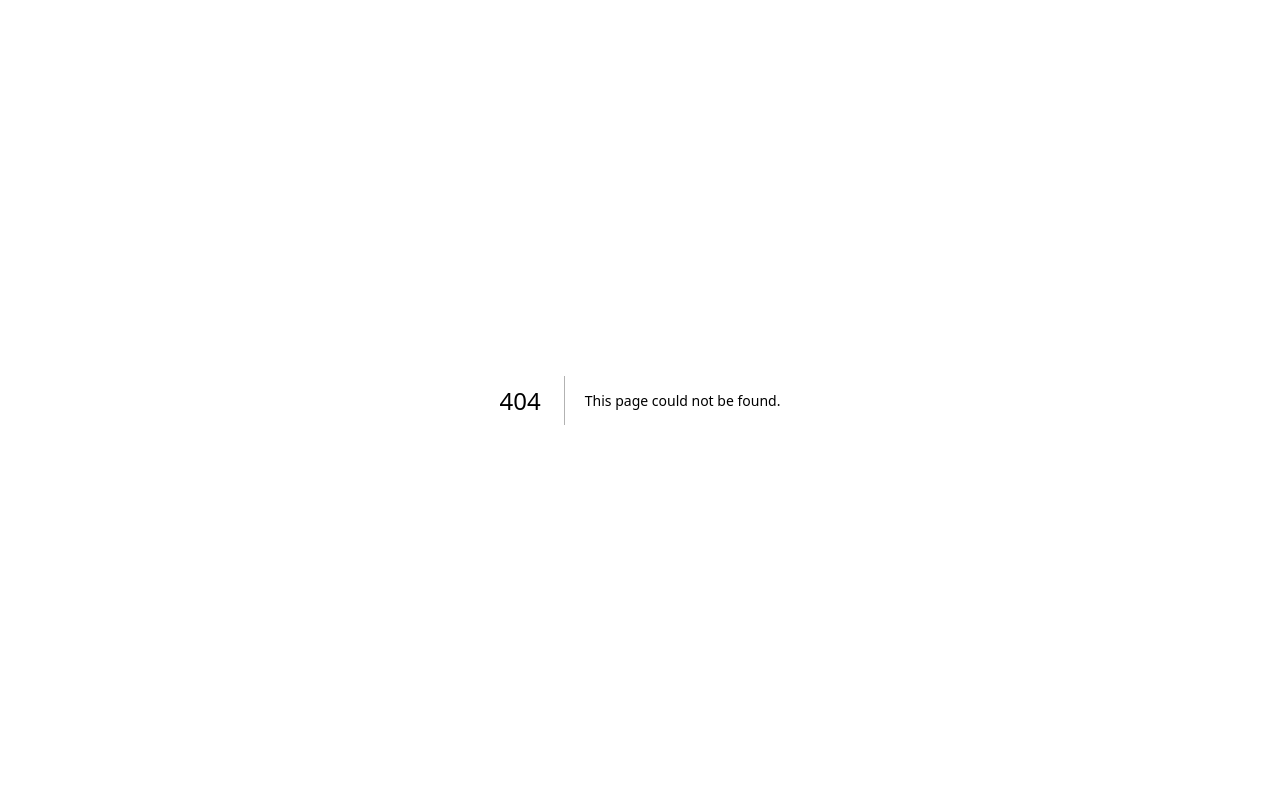
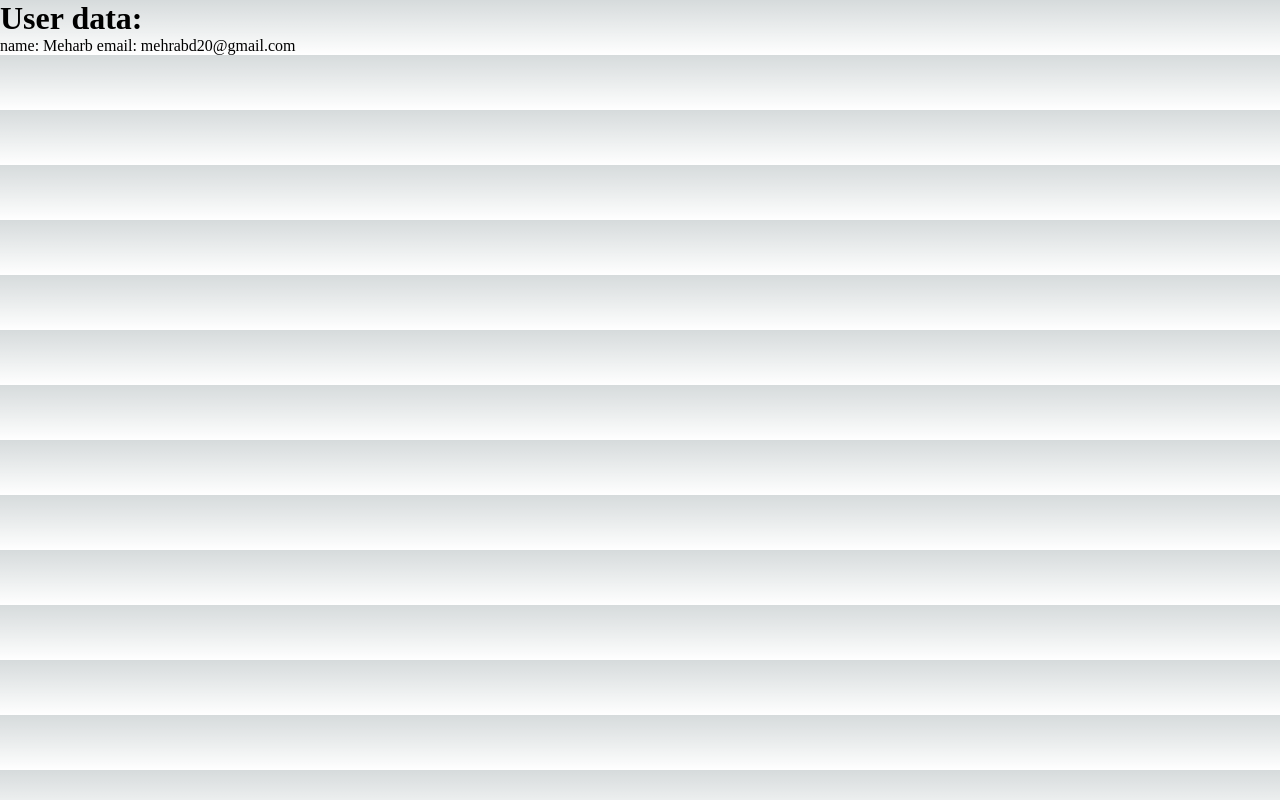
Before and after one commit to mehrabFronto/Next.js-v12-Pre-Rendering-Exercise, a Next.js app: page /profile in a window 1280 px wide. Before the commit this address had no page. Built offline with nearby package versions, Linux system fonts and the light colour scheme; data requests are answered from the project's data file.

Commit message:
client-side data fetching example

```diff
--- a/db.json
+++ b/db.json
@@ -68,5 +68,12 @@
          "description": "description 4",
          "category": "next"
       }
-   ]
+   ],
+   "profile": {
+      "name": "Meharb",
+      "email": "mehrabd20@gmail.com",
+      "transactions": 15,
+      "balance": 1000,
+      "products": 5
+   }
 }
--- a/pages/index.js
+++ b/pages/index.js
@@ -12,6 +12,8 @@ export default function Home() {
          <Link href="/products">Go to products list page?</Link>
          <br />
          <Link href="/blogs">Go to blogs list page?</Link>
+         <br />
+         <Link href="/profile">Go to profile page?</Link>
       </div>
    );
 }
--- /dev/null
+++ b/pages/profile.js
@@ -0,0 +1,37 @@
+import axios from "axios";
+import { useEffect, useState } from "react";
+
+const Profile = () => {
+   const [loading, setLoading] = useState(true);
+   const [userData, setUserData] = useState({});
+   const [error, setError] = useState("");
+
+   useEffect(() => {
+      axios
+         .get("http://localhost:4000/profile")
+         .then(({ data }) => {
+            setLoading(false);
+            setUserData(data);
+         })
+         .catch(({ message }) => {
+            setLoading(false);
+            setUserData({});
+            setError(message);
+         });
+   }, []);
+
+   if (loading) return <div>loading...</div>;
+
+   if (error) return <div>error: {error}</div>;
+
+   return (
+      <div>
+         <h1>User data:</h1>
+         <p>
+            name: {userData.name} email: {userData.email}
+         </p>
+      </div>
+   );
+};
+
+export default Profile;
```
